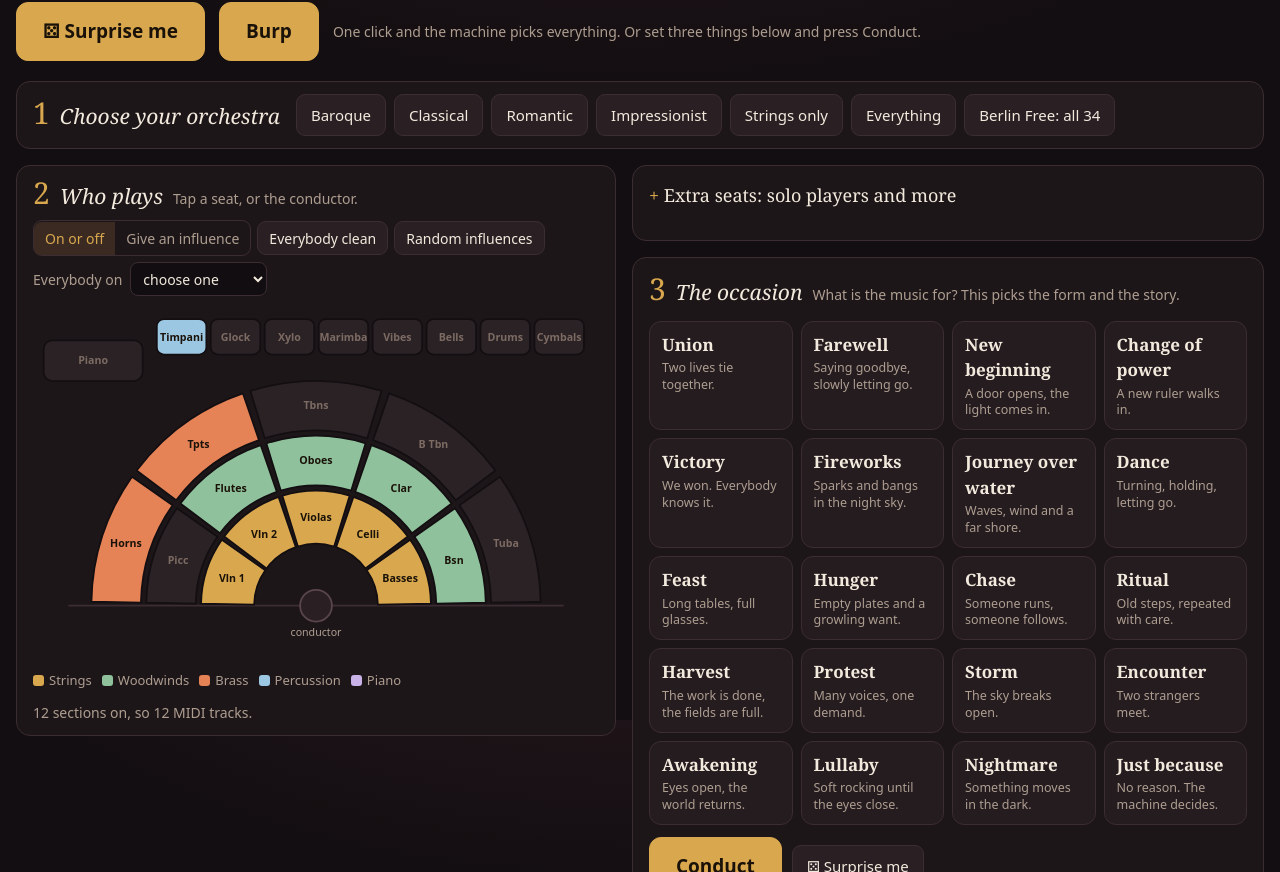
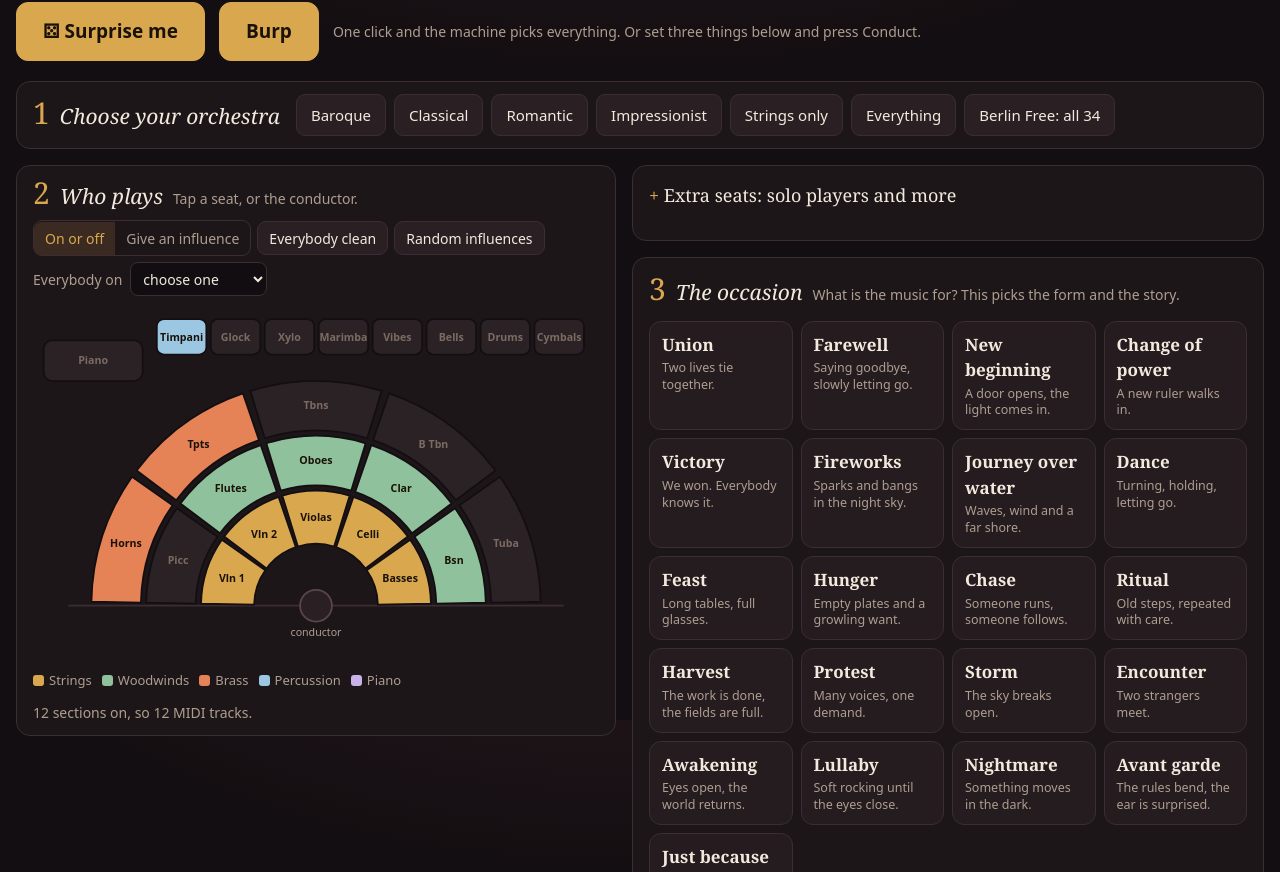
Before and after one commit to DivineACIDMonday/divine-music-machine-v7, a plain HTML site: page symphony/index.html in a window 1280 px wide. Shown: the part 80-952 px from the top of the page. Drawn offline with Linux system fonts and the light colour scheme.

Commit message:
Symphony: new occasion Avant garde
Co-Authored-By: Claude Opus 5.5 <noreply@anthropic.com>
Claude-Session: https://claude.ai/code/session_01W3CyePMkCaTVt5D8aFgGLY

```diff
--- a/symphony/index.html
+++ b/symphony/index.html
@@ -2751,6 +2751,7 @@ const OCC = [
   ['awaken', 'Awakening', 'Eyes open, the world returns.', 'variations', 'rise', 'dreamy'],
   ['lullaby', 'Lullaby', 'Soft rocking until the eyes close.', 'aria', 'fade', 'dreamy'],
   ['nightmare', 'Nightmare', 'Something moves in the dark.', 'sonata', 'collapse', 'mysterious'],
+  ['avantgarde', 'Avant garde', 'The rules bend, the ear is surprised.', 'variations', 'collapse', 'mysterious'],
   ['justbecause', 'Just because', 'No reason. The machine decides.', null, null, null],
 ];
 S.inf = store.get('inf', {}); if (S.inf === 'random') S.inf = {};
```
Also changed, not shown: symphony/src/app.html (+1 -0 lines).
